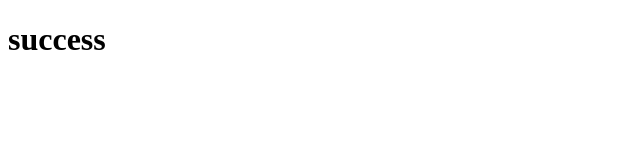
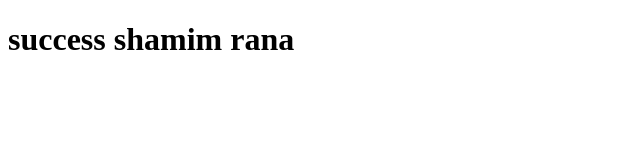
Before and after one commit to mdshamimrana200/restartNode, a website: page view/index.html in a window 1280 px wide. Shown: the whole page, without its empty margins (0-640 px from the left). Drawn offline with Linux system fonts and the light colour scheme.

Commit message:
html changed

```diff
--- a/view/index.html
+++ b/view/index.html
@@ -6,6 +6,6 @@
     <title>All user</title>
   </head>
   <body>
-    <h1>success</h1>
+    <h1>success shamim rana </h1>
   </body>
 </html>
```
